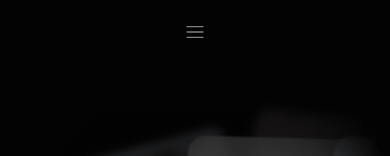
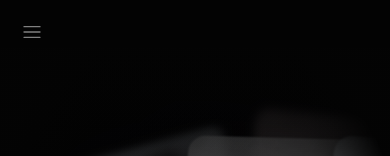
Before and after one commit to febryannnn/dermadiff-website, a Next.js app: page / in a window 390 px wide. Shown: the top 156 px of the page. Built offline with nearby package versions, Linux system fonts and the light colour scheme.

Commit message:
feat: update navbar

```diff
--- a/src/components/navbar.tsx
+++ b/src/components/navbar.tsx
@@ -48,7 +48,8 @@ export function Navbar() {
 
   return (
     <header className="sticky top-0 z-50 w-full pt-4">
-      <div className="mx-auto flex max-w-6xl items-center justify-center px-4 sm:px-6">
+      <div className="mx-auto flex max-w-6xl items-center justify-between md:justify-center px-4 sm:px-6">
+
         {/* Desktop nav — pill container */}
         <nav className="hidden md:flex items-center gap-0 rounded-full border border-border/60 bg-muted/50 backdrop-blur-xl p-1.5">
           {mainNavItems.map((item) => (
@@ -122,7 +123,7 @@ export function Navbar() {
               />
             </svg>
           </SheetTrigger>
-          <SheetContent side="right" className="w-72">
+          <SheetContent side="left" className="w-72">
             <nav className="flex flex-col gap-2 mt-8">
               {allNavItems.map((item, i) => (
                 <Link
```
